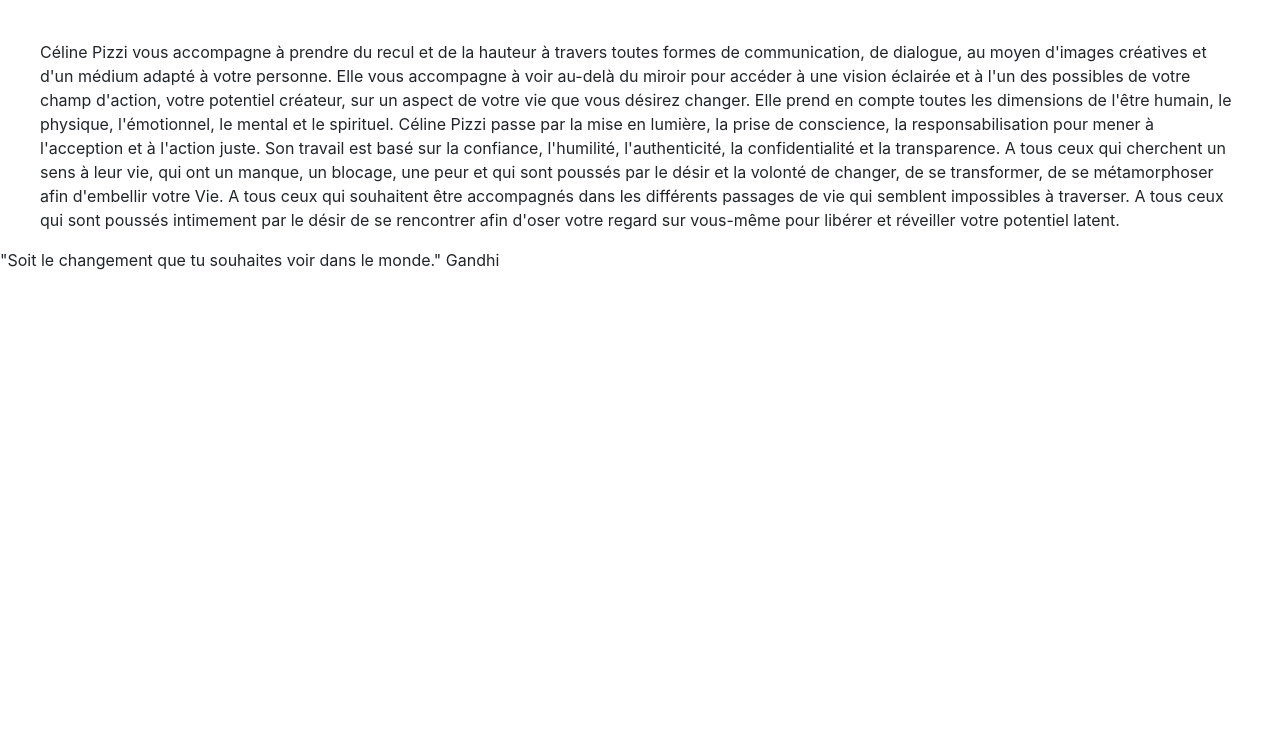
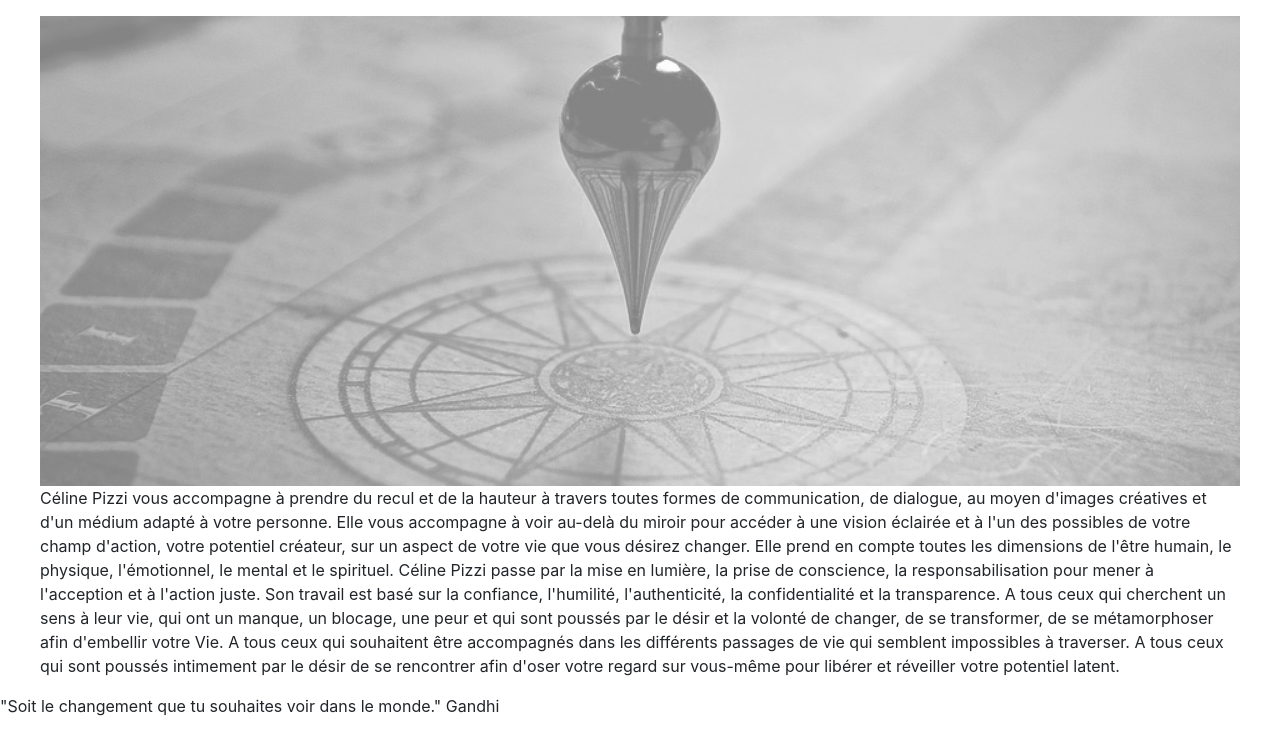
Before and after one commit to degroote-benjamin/Celinepizzi, a plain HTML site: page accompagnement.html in a window 1280 px wide. Drawn offline with nearby package versions, Linux system fonts and the light colour scheme.

Commit message:
add picture to accompagnement

```diff
--- a/accompagnement.html
+++ b/accompagnement.html
@@ -22,7 +22,7 @@
   <div>
     <section>
       <figure>
-        <img >
+        <img src="img\compass_path_guide.jpg" alt"photo accompagnement" width="100%">
         <figcaption>
           Céline Pizzi vous accompagne à prendre du recul et de la hauteur à travers toutes formes de communication, de dialogue, au moyen d'images créatives et d'un médium adapté à votre personne. Elle vous accompagne à voir au-delà du miroir pour accéder à une vision éclairée et à l'un des possibles de votre champ d'action, votre potentiel créateur, sur un aspect de votre vie que vous désirez changer.
 
```
Also changed, not shown: img/compass_path_guide.jpg (added).
